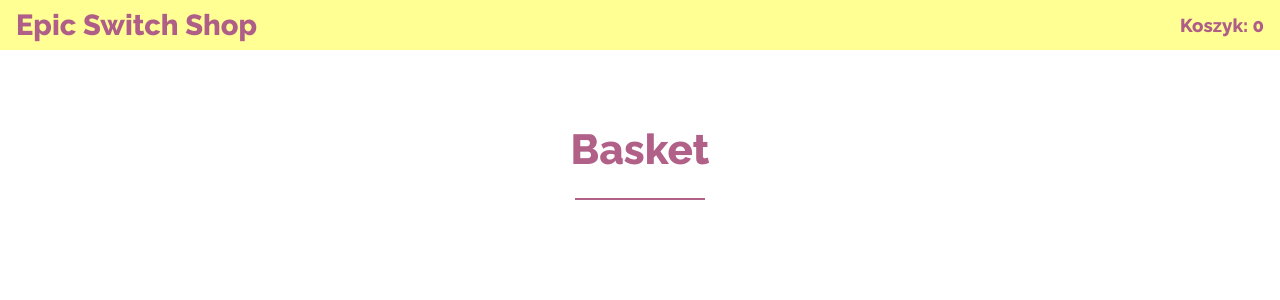
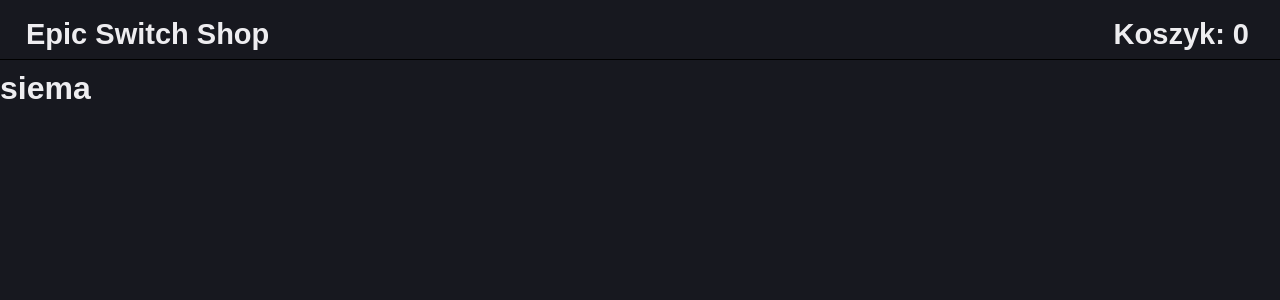
Before and after one commit to czkawuszka/nowak-projekt-2021, a PHP site: page /cart.php in a window 1280 px wide. Shown: the top 300 px of the page. Run offline with PHP 8.4, Linux system fonts and the light colour scheme.

Commit message:
Add files via upload

```diff
--- a/cart.php
+++ b/cart.php
@@ -17,156 +17,22 @@ if (isset($_POST['remove'])){
       }
   }
 }
-
-
 ?>
 
-<!doctype html>
+<!DOCTYPE html>
 <html lang="en">
 <head>
     <meta charset="UTF-8">
-    <meta name="viewport"
-          content="width=device-width, user-scalable=no, initial-scale=1.0, maximum-scale=1.0, minimum-scale=1.0">
+    <meta name="viewport" content="width=device-width, user-scalable=no, initial-scale=1.0, maximum-scale=1.0, minimum-scale=1.0">
     <meta http-equiv="X-UA-Compatible" content="ie=edge">
     <title>Epic Switch Shop - Cart</title>
     <link rel="icon" href="icon.jpg">
-    <style>
-      @import url('https://fonts.googleapis.com/css2?family=Raleway:wght@300;800&display=swap');
-
-      /*
-      yellow: #ffff93
-      yellow-dim: #eff0b6
-      purple: #9393ff
-      white: #fffff
-      */
-
-
-      *{
-        margin: 0;
-        font-family: 'Raleway', sans-serif;
-      }
-      a{
-        color: inherit;
-        text-decoration: inherit;
-      }
-      body {
-          background-color: #ffffff;
-          color: #b16088;
-      }
-
-      .navbar{
-        position:relative;
-        display:-ms-flexbox;
-        display:flex;
-        -ms-flex-wrap:wrap;
-        flex-wrap:wrap;
-        -ms-flex-align:center;
-        align-items:center;
-        -ms-flex-pack:justify;
-        justify-content:space-between;
-        padding:.5rem 1rem
-      }
-
-      @keyframes background_colour {
-          0% {
-              background-color: #eff0b6;
-              color: #763857;
-          }
-          50% {
-              background-color: #ffff93;
-              color: #b16088;
-          }
-          100% {
-              background-color: #eff0b6;
-              color: #763857;
-          }
-      }
-
-      header{
-        animation: background_colour 15s infinite ease-in-out;
-      }
-
-      .navbar-text{
-        font-size: 29px;
-      }
-
-      .container{
-        padding-top:15px;
-        padding-bottom: 15px;
-        margin-top: 5px;
-        margin-bottom: 5px;
-        margin-left: 15px;
-      }
-      .shopping-cart{
-        width: 55%;
-        display:inline-block;
-        text-align: left;
-        float: left;
-      }
-      .calculations{
-        width: 45%;
-        display:inline-block;
-        float: left;
-      }
-
-      .row{
-        border-style: none;
-        border-width: 2px;
-        border-radius: 8px;
-        margin-bottom: 5px;
-        padding: 15px;
-        margin-right: 40px;
-        margin-left: 40px;
-      }
-      small{
-        font-size: 14px;
-      }
-
-      .pt-2{
-        font-size: 21px;
-      }
-
-      .Removebt {
-        background-color: #f47174;
-        border: none;
-        color: white;
-        text-align: center;
-        text-decoration: none;
-        display: inline-block;
-        font-size: 14px;
-        border-radius: 3px;
-        height: 21px;
-      }
-
-      .witampananowaka{
-        width: 100%;
-        margin-top: 75px;
-        text-align: center;
-        font-size: 28px;
-      }
-
-      #top{
-        width: 10%;
-        border: 1px solid;
-        display: inline-block;
-      }
-
-      .pimg
-      {
-        width: 175px;
-        border-radius: 8px;
-        margin-bottom: 10px;
-      }
-    </style>
+    <link rel="stylesheet" type="text/css" href="style2.css">
 </head>
 <body>
-
 <?php
     require_once ('php/header.php');
 ?>
-<div class="witampananowaka">
-  <h2>Basket</h2>
-  <hr id="top">
 </div>
 <div class="wrapper">
   <div class="item_row">
@@ -179,7 +45,7 @@ if (isset($_POST['remove'])){
           while ($row = mysqli_fetch_assoc($result)){
               foreach ($product_id as $id){
                   if ($row['id'] == $id){
-                      cartElement($row['product_name'], $row['product_price'], $row['product_image'], $row['id'], $row['product_description'], $row['product_category'], $row['product_amount']);
+                      cartElement($row['product_name'], $row['product_price'], $row['product_image'], $row['id'], $row['product_category']);
                       $total = $total + (int)$row['product_price'];
                   }
               }
@@ -188,11 +54,9 @@ if (isset($_POST['remove'])){
 
     ?>
   </div>
+  <div class="balans">
+    <h1> siema</h1>
+  </div>
 </div>
-
-
-<script src="https://code.jquery.com/jquery-3.3.1.slim.min.js" integrity="sha384-q8i/X+965DzO0rT7abK41JStQIAqVgRVzpbzo5smXKp4YfRvH+8abtTE1Pi6jizo" crossorigin="anonymous"></script>
-<script src="https://cdnjs.cloudflare.com/ajax/libs/popper.js/1.14.7/umd/popper.min.js" integrity="sha384-UO2eT0CpHqdSJQ6hJty5KVphtPhzWj9WO1clHTMGa3JDZwrnQq4sF86dIHNDz0W1" crossorigin="anonymous"></script>
-<script src="https://stackpath.bootstrapcdn.com/bootstrap/4.3.1/js/bootstrap.min.js" integrity="sha384-JjSmVgyd0p3pXB1rRibZUAYoIIy6OrQ6VrjIEaFf/nJGzIxFDsf4x0xIM+B07jRM" crossorigin="anonymous"></script>
 </body>
 </html>
--- /dev/null
+++ b/style2.css
@@ -0,0 +1,116 @@
+@import url('https://fonts.googleapis.com/css2?family=Raleway:wght@300;800&display=swap');
+
+*{
+  margin: 0;
+  font-family: 'Readex Pro', sans-serif;
+  color: #EEEDF0;
+  background-color: #17181F;
+}
+
+a{
+  color: inherit;
+  text-decoration: inherit;
+}
+
+.navbar{
+  position: relative;
+  display: flex;
+  flex-wrap: wrap;
+  align-items: center;
+  justify-content: space-between;
+  padding: .5rem 1rem;
+}
+
+header{
+  padding-top: 10px;
+  border-bottom: 1px solid black;
+  position: fixed;
+  top: 0;
+  width: 100%;
+}
+
+.navbar-text{
+  font-size: 29px;
+  margin-left: 10px;
+}
+
+.navbar-cart{
+  font-size: 29px;
+  margin-right: 15px;
+}
+
+.container{
+  padding-top:15px;
+  padding-bottom: 15px;
+  margin-top: 5px;
+  margin-bottom: 5px;
+  margin-left: 15px;
+}
+
+.shopping-cart{
+  width: 55%;
+  display:inline-block;
+  text-align: left;
+  float: left;
+}
+
+.calculations{
+  width: 45%;
+  display:inline-block;
+  float: left;
+}
+
+.row{
+  border-radius: 0.25rem;
+  margin-bottom: 5px;
+  border: 1px solid white;
+  width: 175px;
+  margin-left: 50px;
+  margin-top: 20px;
+  margin-bottom: 20px;
+}
+
+small{
+  font-size: 14px;
+}
+
+.pt-2{
+  font-size: 21px;
+}
+
+.Removebt {
+  background-color: #f47174;
+  border: none;
+  color: white;
+  text-align: center;
+  text-decoration: none;
+  display: inline-block;
+  font-size: 14px;
+  border-radius: 3px;
+  height: 21px;
+  margin-top: 10px;
+}
+
+.pimg{
+  width: 175px;
+  border-radius: 0.25rem;
+  margin-bottom: 10px;
+}
+
+.wrapper{
+  margin-top: 70px;
+}
+
+.balans{
+  float: left;
+  width: 60%;
+}
+
+.item_row{
+  float: left;
+  width: 40%;
+}
+
+.amoountform{
+  width: 100px;
+}
```
Also changed, not shown: style.css (+5 -3 lines).
